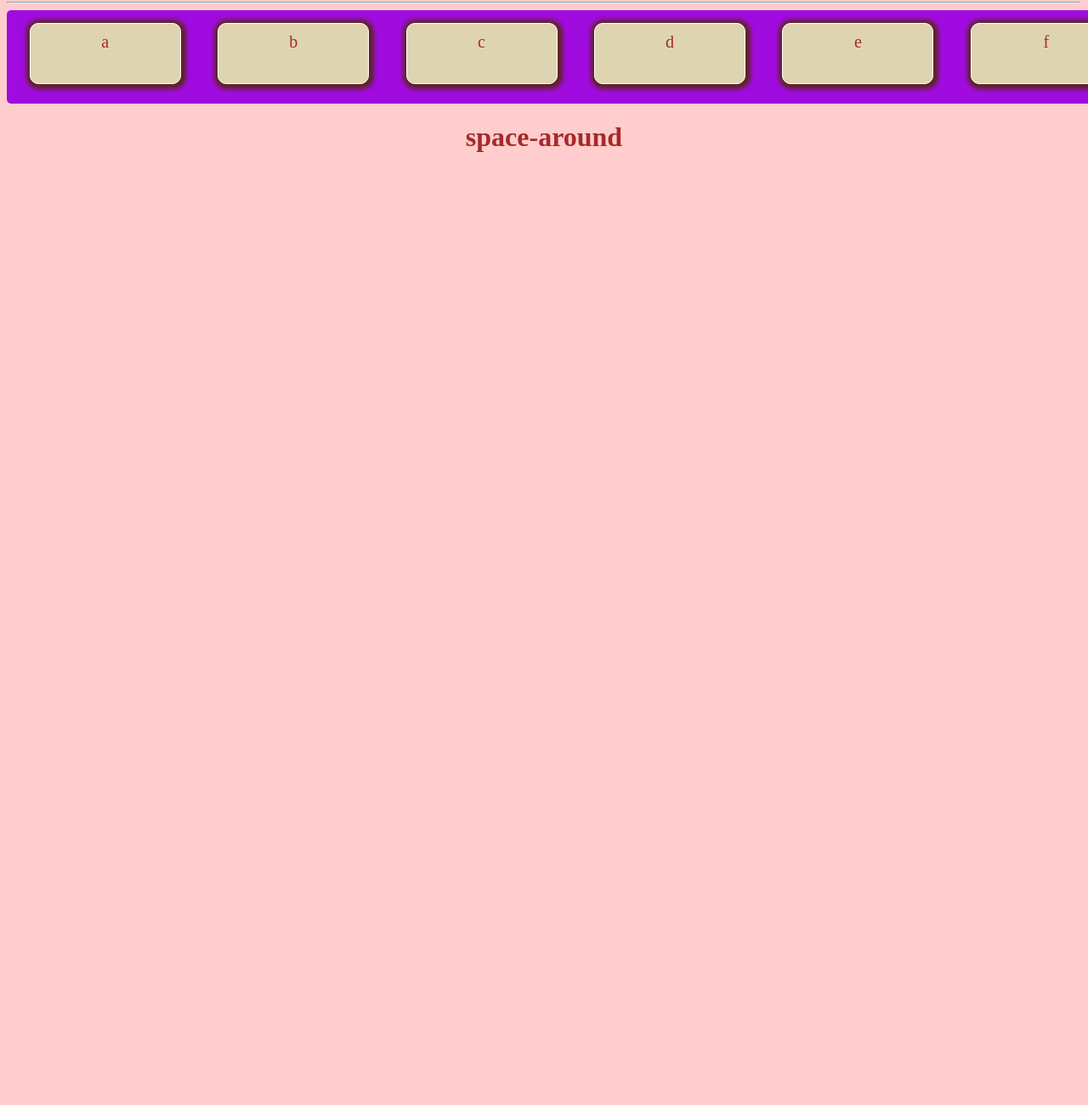
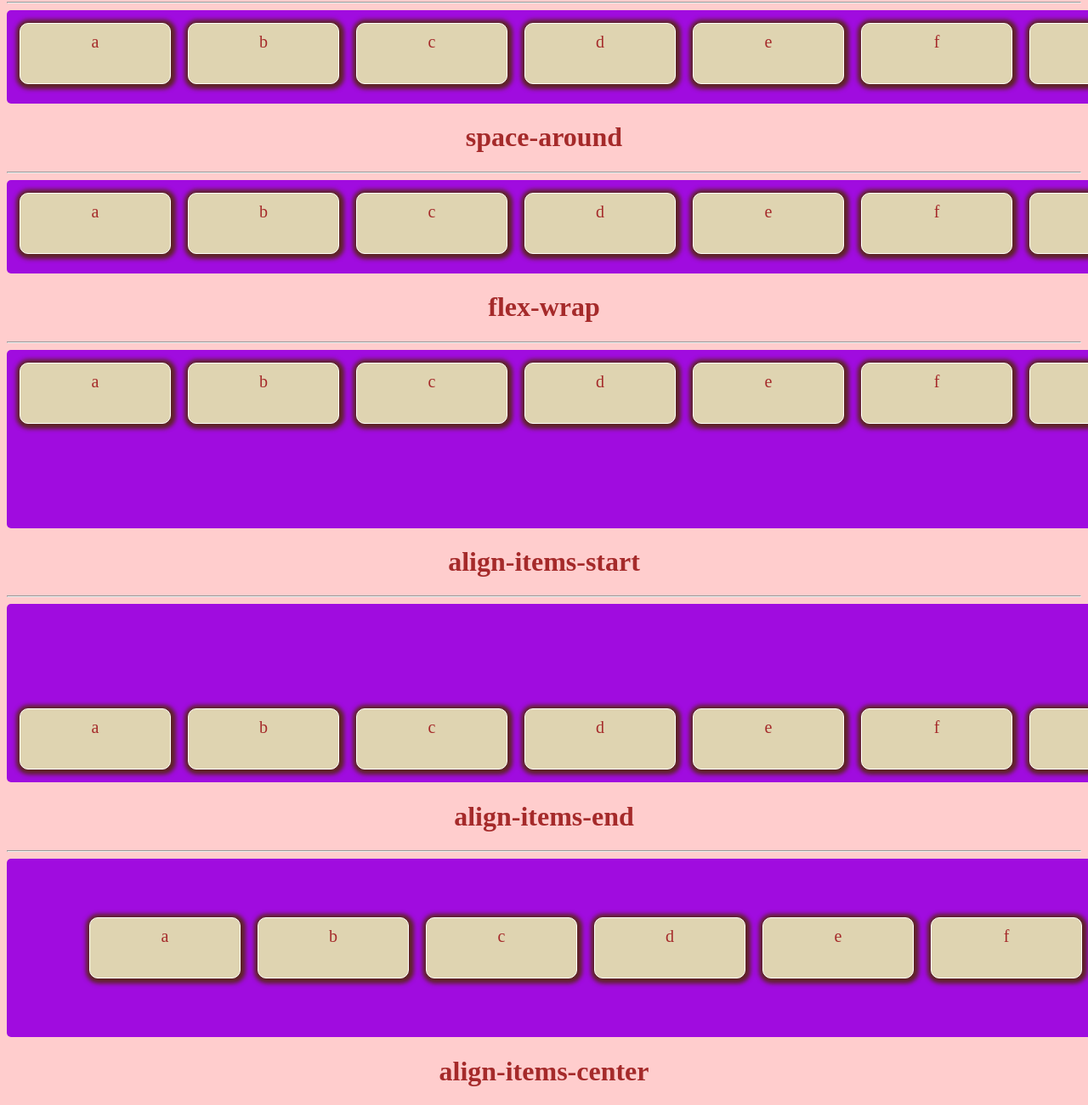
Before and after one commit to 777onkar/flex-boxes, a plain HTML site: page index.html in a window 1280 px wide. Shown: the part 2703-4004 px from the top of the page at 85% size. Before the commit the page ends 2905 px from the top, so only its background shows below. Drawn offline with Linux system fonts and the light colour scheme.

Commit message:
missind content added

```diff
--- a/css/index.css
+++ b/css/index.css
@@ -207,8 +207,7 @@
         justify-content:space-between;
       }
 
-      .item-10
-      {
+      .item-10{
         background-color: #dfd4b1;
         height: 50px;
         width: 156px;
@@ -219,6 +218,7 @@
         border: solid 1px white;
         box-shadow: 1px 1px 5px 5px rgb(94, 36, 36);
       }
+
         .ten{
           height: 100px;
           width: 1550px;
@@ -227,5 +227,39 @@
           padding: 5px;
           border-radius: 5px;
           flex-direction: row;
-          justify-content:space-around;
+          flex-wrap: wrap;
         }
+
+        .eleven{
+          height: 200px;
+          width: 1550px;
+          display: flex;
+          background-color: #a00cdf;
+          padding: 5px;
+          border-radius: 5px;
+          align-items: start;
+        }
+
+        .twele{
+          height: 200px;
+          width: 1550px;
+          background-color: #a00cdf;
+          padding: 5px;
+          border-radius: 5px;
+          display: flex;
+          flex-direction: row;
+          align-items: end;
+
+        }
+
+        .thirty{
+          height: 200px;
+          width: 1550px;
+          display: flex;
+          background-color: #a00cdf;
+          padding: 5px;
+          border-radius: 5px;
+          flex-direction: row;
+          justify-content: center;
+          align-items: center;
+        }
--- a/index.html
+++ b/index.html
@@ -113,7 +113,51 @@
                     <div class="item-10">f</div>
                     <div class="item-10">g</div>
                 </div>
-                <h1>space-around</h1>
+                <h1>space-around</h1><hr>
+
+                <div class="ten">
+                    <div class="item-10">a</div>
+                    <div class="item-10">b</div>
+                    <div class="item-10">c</div>
+                    <div class="item-10">d</div>
+                    <div class="item-10">e</div>
+                    <div class="item-10">f</div>
+                    <div class="item-10">g</div>
+                </div>
+                <h1>flex-wrap</h1><hr>
+
+                <div class="eleven">
+                    <div class="item-10">a</div>
+                    <div class="item-10">b</div>
+                    <div class="item-10">c</div>
+                    <div class="item-10">d</div>
+                    <div class="item-10">e</div>
+                    <div class="item-10">f</div>
+                    <div class="item-10">g</div>
+                </div>
+                <h1> align-items-start</h1><hr>
+
+                <div class="twele">
+                    <div class="item-10">a</div>
+                    <div class="item-10">b</div>
+                    <div class="item-10">c</div>
+                    <div class="item-10">d</div>
+                    <div class="item-10">e</div>
+                    <div class="item-10">f</div>
+                    <div class="item-10">g</div>
+                </div>
+                <h1>align-items-end</h1><hr>
+
+                <div class="thirty">
+                    <div class="item-10">a</div>
+                    <div class="item-10">b</div>
+                    <div class="item-10">c</div>
+                    <div class="item-10">d</div>
+                    <div class="item-10">e</div>
+                    <div class="item-10">f</div>
+                    <div class="item-10">g</div>
+                </div>
+                <h1> align-items-center</h1>
         </body>
     </head>
 </html>
```
Lines whose indentation alone changed are shown as unchanged.
